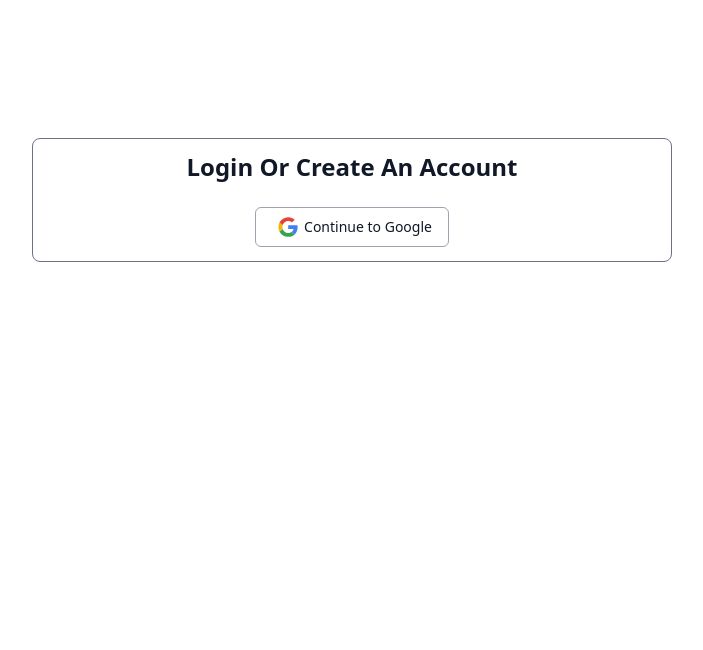
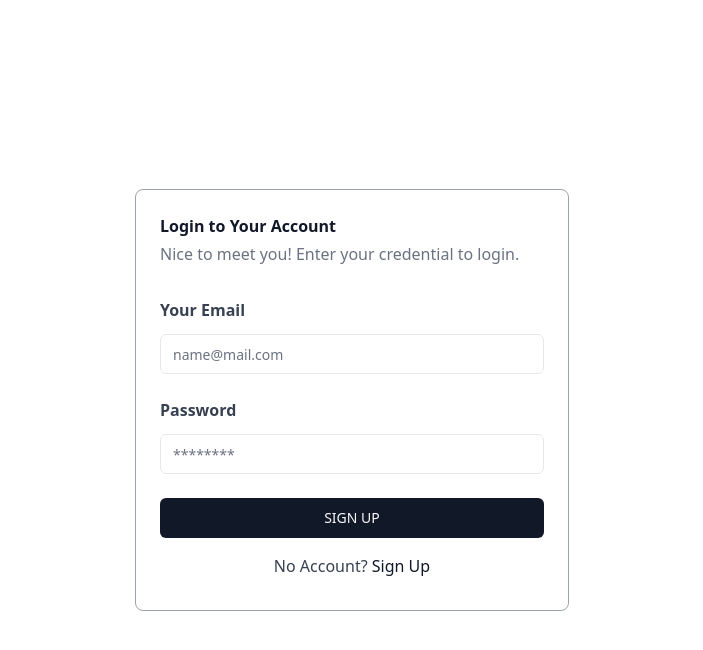
Before and after one commit to eCodeVoyager/Sotto-Jachai-Project, a React (Vite) app in the folder frontend/: page /login in a window 1280 px wide. Shown: the top 650 px of the page, without its empty margins (288-991 px from the left). Built offline with nearby package versions, Linux system fonts and the light colour scheme.

Commit message:
💄: update: registration page and login page updated

```diff
--- a/frontend/package.json
+++ b/frontend/package.json
@@ -10,6 +10,7 @@
     "preview": "vite preview"
   },
   "dependencies": {
+    "@material-tailwind/react": "^2.1.9",
     "@radix-ui/react-dropdown-menu": "^2.1.1",
     "@radix-ui/react-slot": "^1.1.0",
     "axios": "^1.7.5",
--- a/frontend/src/pages/Login.jsx
+++ b/frontend/src/pages/Login.jsx
@@ -1,25 +1,49 @@
-import Container from "@/components/common/Container";
 import { Button } from "@/components/ui/button";
-import GoogleIcon from "@/assets/icons/google.svg";
+import { Input } from "@/components/ui/input";
+import { routes } from "@/router/routes.data";
+import { Card, Typography } from "@material-tailwind/react";
+import { Link } from "react-router-dom";
+
 const Login = () => {
   return (
-    <section>
-      <Container>
-        <div className="w-full sm:w-1/2 mx-auto flex items-center justify-center h-[400px]">
-          <div className="w-full  border border-gray-500 p-3 rounded-lg text-center">
-            <h2 className="text-center text-xl md:text-2xl font-bold text-gray-900 capitalize">
-              Login or create an account
-            </h2>
-            <Button variant="ghost" className="border border-gray-400 mt-6 ">
-              <img src={GoogleIcon} alt="GoogleIcon" className="size-8" />
-              <span className="text-gray-900 font-medium">
-                Continue to Google
-              </span>
-            </Button>
+    <section className="flex items-center justify-center min-h-screen ">
+      <Card
+        color="transparent"
+        shadow={false}
+        className="border p-6 rounded-lg border-gray-400"
+      >
+        <Typography variant="h4" className="text-gray-900">
+          Login to Your Account
+        </Typography>
+        <Typography
+          color="gray"
+          className="mt-1 font-normal text-muted-foreground"
+        >
+          Nice to meet you! Enter your credential to login.
+        </Typography>
+        <form className="mt-8 mb-2 w-80 max-w-screen-lg sm:w-96">
+          <div className="mb-1 flex flex-col gap-6">
+            <Typography variant="h6" color="blue-gray" className="-mb-3">
+              Your Email
+            </Typography>
+            <Input size="lg" placeholder="name@mail.com" />
+            <Typography variant="h6" color="blue-gray" className="-mb-3">
+              Password
+            </Typography>
+            <Input type="password" size="lg" placeholder="********" />
           </div>
-        </div>
-      </Container>
+
+          <Button className="mt-6 block w-full uppercase">sign up</Button>
+          <Typography color="gray" className="mt-4 text-center font-normal">
+            No Account?{" "}
+            <Link to={routes.register} className="font-medium text-gray-900">
+              Sign Up
+            </Link>
+          </Typography>
+        </form>
+      </Card>
     </section>
   );
 };
+
 export default Login;
--- a/frontend/src/pages/Register.jsx
+++ b/frontend/src/pages/Register.jsx
@@ -1,10 +1,62 @@
-import Container from "../components/common/Container";
+import { Button } from "@/components/ui/button";
+import { Input } from "@/components/ui/input";
+import { routes } from "@/router/routes.data";
+import { Card, Checkbox, Typography } from "@material-tailwind/react";
+import { Link } from "react-router-dom";
 
 const Register = () => {
   return (
-    <div>
-      <Container></Container>
-    </div>
+    <section className="flex items-center justify-center min-h-screen ">
+      <Card
+        color="transparent"
+        shadow={false}
+        className="border p-6 rounded-lg border-gray-400 w-full"
+      >
+        <Typography variant="h4" className="text-gray-900">
+          Create Your Account
+        </Typography>
+        <Typography
+          color="gray"
+          className="mt-1 font-normal text-muted-foreground"
+        >
+          Nice to meet you! Enter your details to register.
+        </Typography>
+        <form className="mt-8 mb-2 w-80 max-w-screen-lg sm:w-96">
+          <div className="mb-1 flex flex-col gap-6">
+            <Typography variant="h6" color="blue-gray" className="-mb-3">
+              Your Email
+            </Typography>
+            <Input size="lg" placeholder="name@mail.com" />
+            <Typography variant="h6" color="blue-gray" className="-mb-3">
+              Password
+            </Typography>
+            <Input type="password" size="lg" placeholder="********" />
+          </div>
+          <Checkbox
+            label={
+              <Typography
+                variant="small"
+                color="gray"
+                className="flex items-center font-normal"
+              >
+                I agree the
+                <p className="font-medium transition-colors hover:text-gray-900">
+                  &nbsp;Terms and Conditions
+                </p>
+              </Typography>
+            }
+            containerProps={{ className: "-ml-2.5" }}
+          />
+          <Button className="mt-6 block md:w-full uppercase">sign up</Button>
+          <Typography color="gray" className="mt-4 text-center font-normal">
+            Already have an account?{" "}
+            <Link to={routes.login} className="font-medium text-gray-900">
+              Sign In
+            </Link>
+          </Typography>
+        </form>
+      </Card>
+    </section>
   );
 };
 export default Register;
--- a/frontend/src/pages/Verification.jsx
+++ b/frontend/src/pages/Verification.jsx
@@ -26,16 +26,10 @@ const Verification = () => {
         <div className="w-full sm:w-1/2 mx-auto h-screen flex items-center justify-center">
           <div className="w-full h-[90%] overflow-y-auto border border-gray-500 p-3 rounded-lg">
             <h2 className="text-center text-xl md:text-2xl font-bold text-gray-900 capitalize">
-              Verification your infomation
+              Verify your infomation
             </h2>
             <form className="mt-3 lg:mt-6" onSubmit={handleSubmit}>
               <div className="space-y-2">
-                <label
-                  htmlFor="key"
-                  className="font-medium text-lg text-gray-800"
-                >
-                  Key
-                </label>
                 <div className="relative">
                   <Input
                     ref={inputRef}
```
Also changed, not shown: 1 other file (tests, documents, lock files or other folders).
